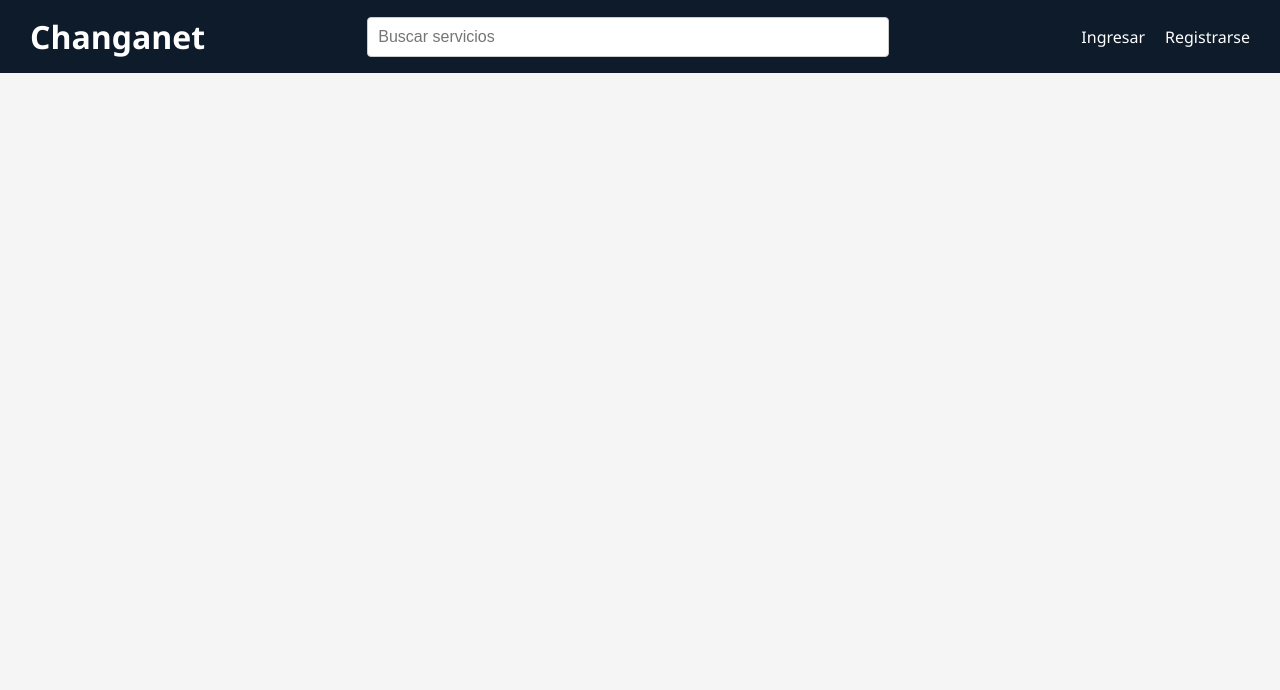
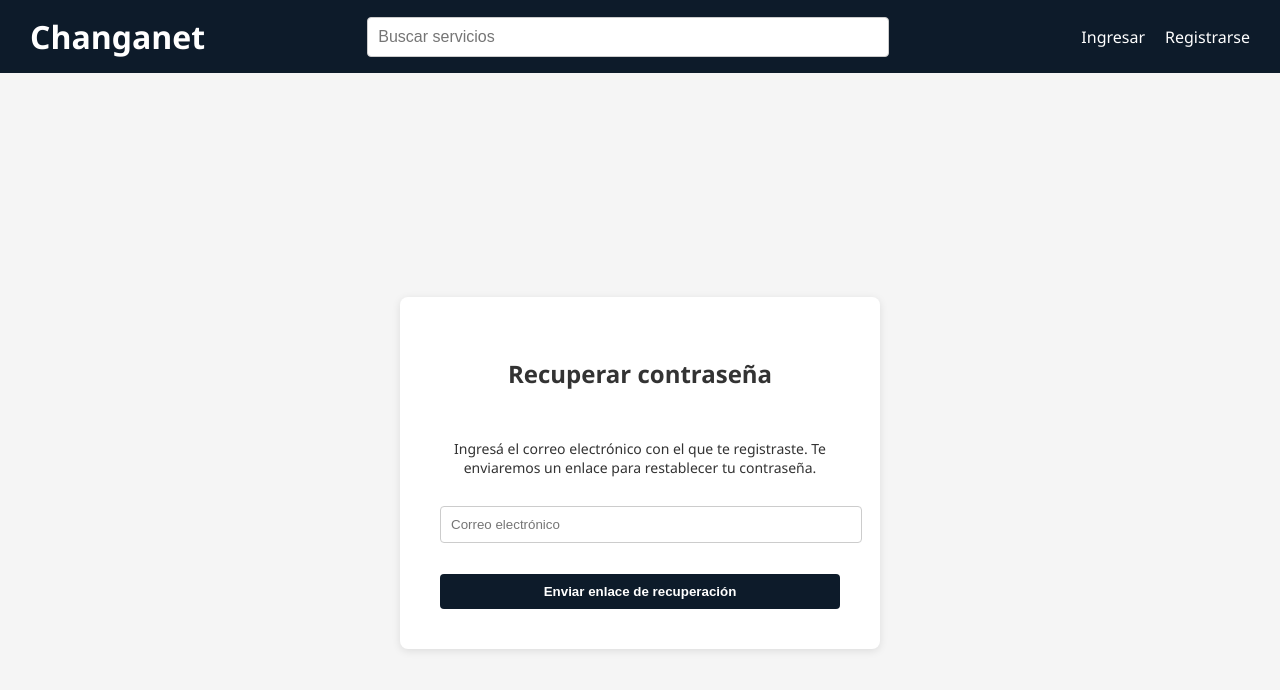
Before and after one commit to MarcosHerrera95/Proyecto-Changanet, a React (Vite) app: page /recuperar in a window 1280 px wide. Shown: the top 690 px of the page. Built offline with nearby package versions, Linux system fonts and the light colour scheme.

Commit message:
agregado recuperar contraseña

```diff
--- a/src/App.jsx
+++ b/src/App.jsx
@@ -3,6 +3,7 @@ import Header from './components/Header';
 import Home from './pages/Home';
 import Login from './pages/Login';
 import Register from './pages/Register';
+import Recuperar from './pages/Recuperar';
 
 function App() {
   const location = useLocation();
@@ -15,6 +16,7 @@ function App() {
         <Route path="/" element={<Home />} />
         <Route path="/login" element={<Login />} />
         <Route path="/register" element={<Register />} />
+        <Route path="/recuperar" element={<Recuperar />} />
       </Routes>
     </>
   );
--- /dev/null
+++ b/src/pages/Recuperar.jsx
@@ -0,0 +1,69 @@
+import { useState } from 'react';
+
+export default function Recuperar() {
+  const [email, setEmail] = useState('');
+
+  const handleSubmit = (e) => {
+    e.preventDefault();
+    // Acá podrías enviar el email al backend
+    alert(`Se ha enviado un enlace de recuperación a: ${email}`);
+  };
+
+  return (
+    <div style={{
+      display: 'flex',
+      justifyContent: 'center',
+      alignItems: 'center',
+      height: '100vh',
+      backgroundColor: '#f5f5f5'
+    }}>
+      <form
+        onSubmit={handleSubmit}
+        style={{
+          display: 'flex',
+          flexDirection: 'column',
+          gap: '15px',
+          maxWidth: '400px',
+          width: '100%',
+          backgroundColor: 'white',
+          padding: '40px',
+          borderRadius: '8px',
+          boxShadow: '0 2px 8px rgba(0,0,0,0.1)'
+        }}
+      >
+        <h2 style={{ textAlign: 'center' }}>Recuperar contraseña</h2>
+        <p style={{ fontSize: '14px', textAlign: 'center' }}>
+          Ingresá el correo electrónico con el que te registraste. Te enviaremos un enlace para restablecer tu contraseña.
+        </p>
+
+        <input
+          type="email"
+          placeholder="Correo electrónico"
+          value={email}
+          onChange={(e) => setEmail(e.target.value)}
+          required
+          style={{
+            padding: '10px',
+            borderRadius: '4px',
+            border: '1px solid #ccc'
+          }}
+        />
+
+        <button
+          type="submit"
+          style={{
+            padding: '10px',
+            backgroundColor: '#0d1b2a',
+            color: 'white',
+            border: 'none',
+            borderRadius: '4px',
+            cursor: 'pointer',
+            fontWeight: 'bold'
+          }}
+        >
+          Enviar enlace de recuperación
+        </button>
+      </form>
+    </div>
+  );
+}
```
